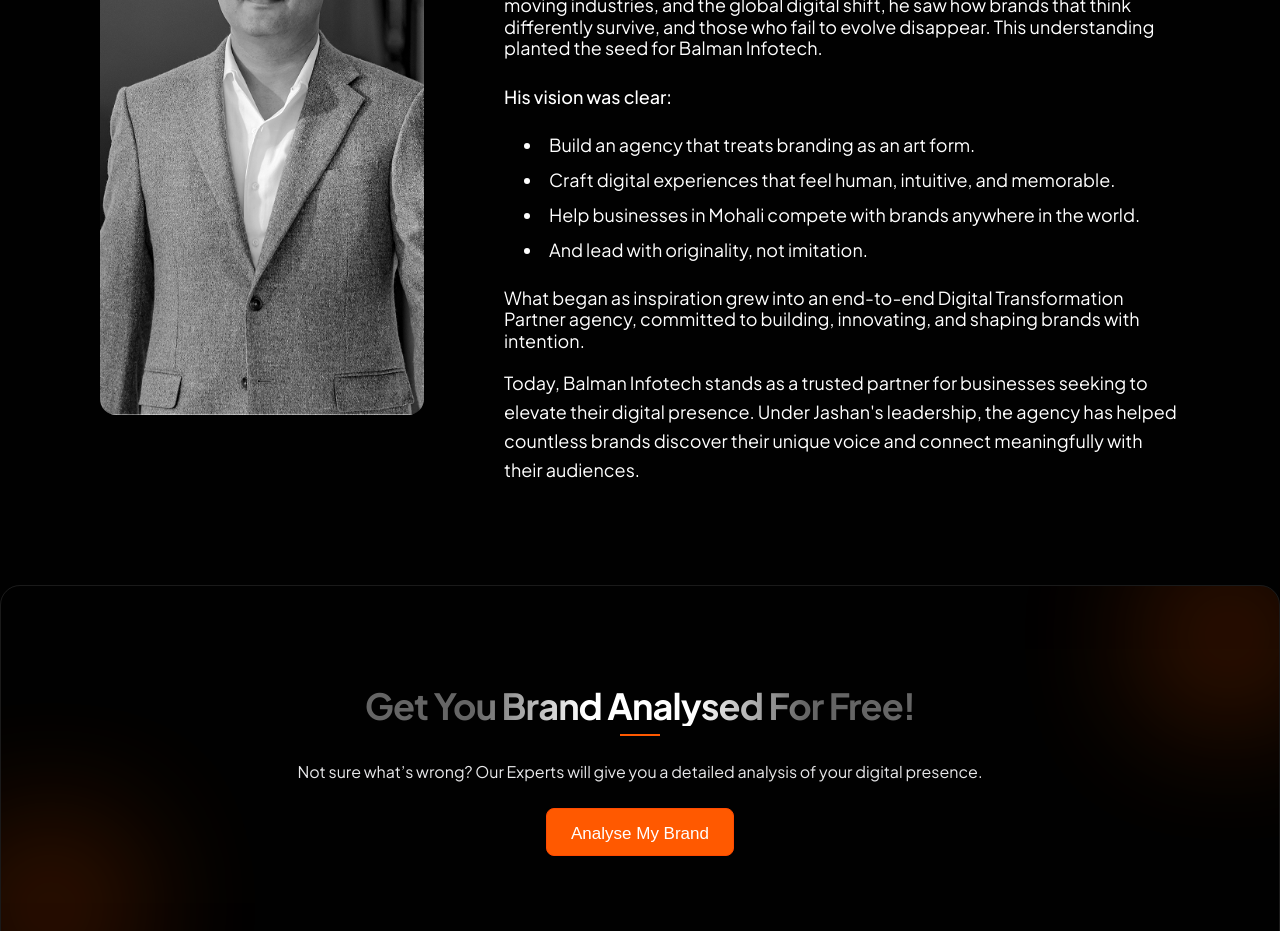
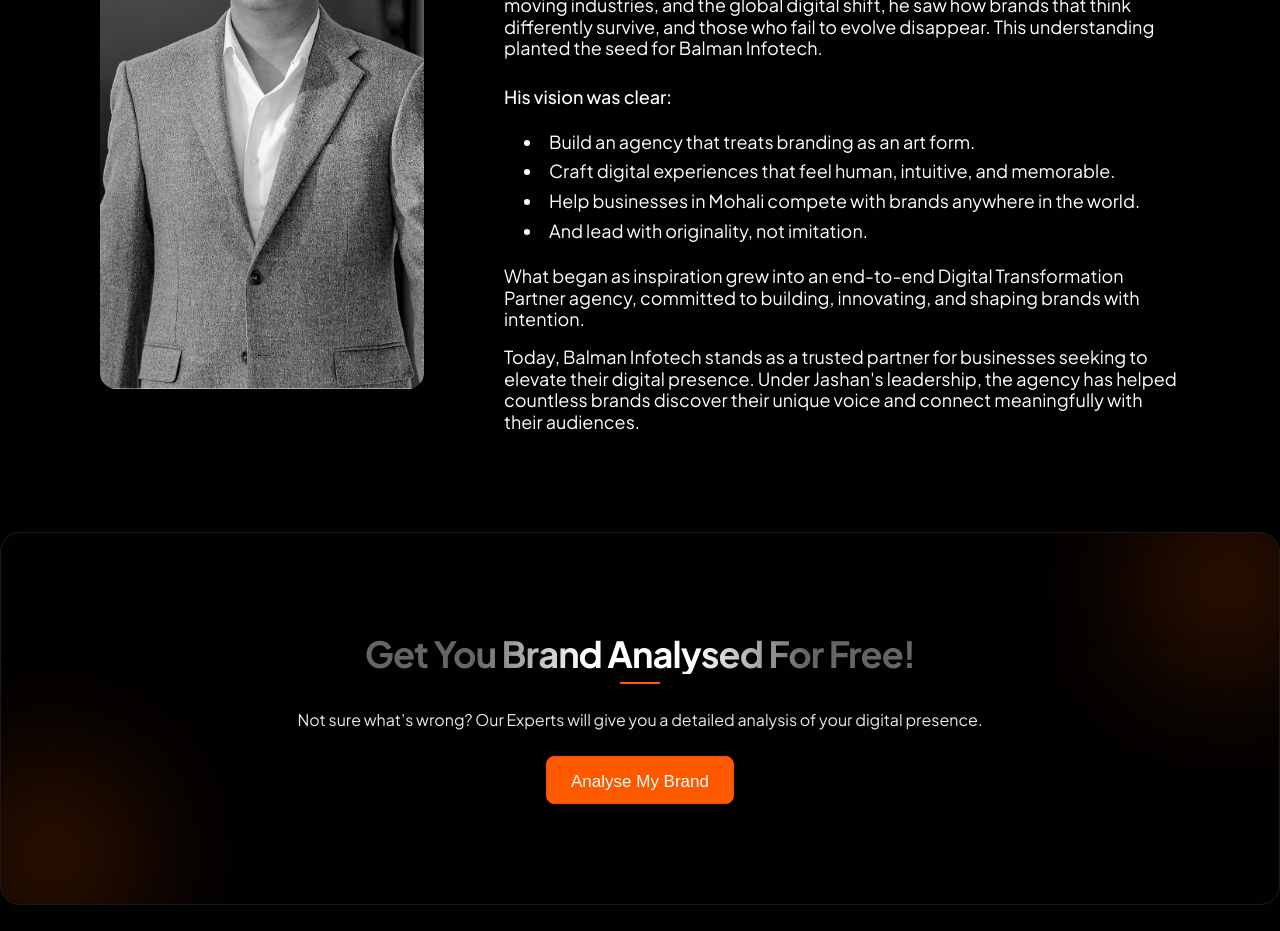
Before and after one commit to sanjeevbalmaninfotech/balmanFE, a Next.js app: page / in a window 1280 px wide. Shown: the part 2400-3331 px from the top of the page. Built offline with nearby package versions, Linux system fonts and the light colour scheme; no server answers.

Commit message:
fix-  issue lign height and service pages

```diff
--- a/app/components/homePage/FounderSection.tsx
+++ b/app/components/homePage/FounderSection.tsx
@@ -51,41 +51,28 @@
 
                   <p className="mb-5 lg:mb-6">
                     As a young man who moved to the UK, Jashan Sandhu learned early on that creativity is a tool for transformation. Surrounded by diverse cultures, fast-moving industries, and the global digital shift, he saw how brands that think differently survive, and those who fail to evolve disappear. This understanding planted the seed for Balman Infotech.
-
                   </p>
 
-                  <p className="mb-4 lg:mb-5 font-medium text-lg">His vision was clear:</p>
+                  <p className="mb-4 lg:mb-5 font-medium text-lg">
+                    His vision was clear:
+                  </p>
 
                   <ul className="mb-5 lg:mb-6 space-y-2 list-disc list-inside ml-5">
-                    <li className="leading-normal">
-
-                      Build an agency that treats branding as an art form.
-
-                    </li>
-                    <li className="leading-normal">
-                      Craft digital experiences that feel human, intuitive, and memorable.
-                    </li>
-                    <li className="leading-normal">
-                      Help businesses in Mohali compete with brands anywhere in the world.
-
-                    </li>
-                    <li className="leading-normal">
-                      And lead with originality, not imitation.
-
-                    </li>
+                    <li>Build an agency that treats branding as an art form.</li>
+                    <li>Craft digital experiences that feel human, intuitive, and memorable.</li>
+                    <li>Help businesses in Mohali compete with brands anywhere in the world.</li>
+                    <li>And lead with originality, not imitation.</li>
                   </ul>
 
                   <p className="mb-3 lg:mb-4">
-
                     What began as inspiration grew into an end-to-end Digital Transformation Partner agency, committed to building, innovating, and shaping brands with intention.
-
                   </p>
 
-                  <p className="text-base lg:text-lg leading-relaxed">
-
+                  <p>
                     Today, Balman Infotech stands as a trusted partner for businesses seeking to elevate their digital presence. Under Jashan's leadership, the agency has helped countless brands discover their unique voice and connect meaningfully with their audiences.
                   </p>
                 </div>
+
               </div>
             </div>
           </div>
--- a/app/constants/servicesData.ts
+++ b/app/constants/servicesData.ts
@@ -8,7 +8,7 @@
     mainHeading: "Branding by Balman Infotech",
     subHeadings: ["Helping You Build a Strong and  Memorable Brand"],
     descriptions: [
-      "What makes you remember a company? What makes you think of the red colour when you hear Zomato? How do you remember the virtue of being fit when Nike is mentioned? All of this happened due to strong branding done by the company. Rooting your company with fixed values, voice and vision, branding is what decides how the market and the consumer perceives you. Balman Infotech wants to do exactly that.\n\n \n We work with both domestic and foreign clients to develop brands that are not simply aesthetically pleasing but also clear, consistent, and built for long-term growth. Our customised branding solutions are made to fit your company's objectives, audience expectations, and future scalability, regardless of whether you are a start-up, SME, or corporation.",
+      "What makes you remember a company? What makes you think of the red colour when you hear Zomato? How do you remember the virtue of being fit when Nike is mentioned? All of this happened due to strong branding done by the company. Rooting your company with fixed values, voice and vision, branding is what decides how the market and the consumer perceives you. Balman Infotech wants to do exactly that. We work with both domestic and foreign clients to develop brands that are not simply aesthetically pleasing but also clear, consistent, and built for long-term growth. Our customised branding solutions are made to fit your company's objectives, audience expectations, and future scalability, regardless of whether you are a start-up, SME, or corporation.",
     ],
     //"C:\repos\balmanFE\public\service\branding.jpeg"  "C:\Users\Dell\Downloads\digitalmarketing.jpeg"
     image:
@@ -368,7 +368,7 @@
       "Build Scalable and User Friendly Websites, Apps and Softwares",
     ],
     descriptions: [
-      "Balman Infotech strives to support businesses in their technological advancements with our end-to-end support in website, app and software development catering to your business needs. \n\nWe help businesses design and develop technology solutions that will help both, local and international clients scale and increase their operational efficiency. \n\n Our tailored development solutions are made to fit your company's objectives, user requirements, and future scalability, regardless of whether you are a start-up, SME, or enterprise.",
+      "Balman Infotech strives to support businesses in their technological advancements with our end-to-end support in website, app and software development catering to your business needs. We help businesses design and develop technology solutions that will help both, local and international clients scale and increase their operational efficiency. Our tailored development solutions are made to fit your company's objectives, user requirements, and future scalability, regardless of whether you are a start-up, SME, or enterprise.",
     ],
     image: "/service/webdevelopment.jpeg",
     leftSideServices: [
@@ -530,7 +530,7 @@
       "Sustainable Organic Growth That Builds Authority, Traffic and Revenue",
     ],
     descriptions: [
-      "Balman Infotech helps businesses achieve long-term business growth through strategic SEO, Content, Digital PR and Performance Optimization. Unlike short-term paid tactics, organic growth focuses on building trust, visibility, and consistent results without depending on ads.\n\n\n Our Organic Growth Strategies are designed to increase search visibility, attract the right audience and convert traffic into measurable business outcomes, locally and globally",
+      "Balman Infotech helps businesses achieve long-term business growth through strategic SEO, Content, Digital PR and Performance Optimization. Unlike short-term paid tactics, organic growth focuses on building trust, visibility, and consistent results without depending on ads.\n Our Organic Growth Strategies are designed to increase search visibility, attract the right audience and convert traffic into measurable business outcomes, locally and globally",
     ],
     image: "/service/growth.jpeg",
     leftSideServices: [
```
